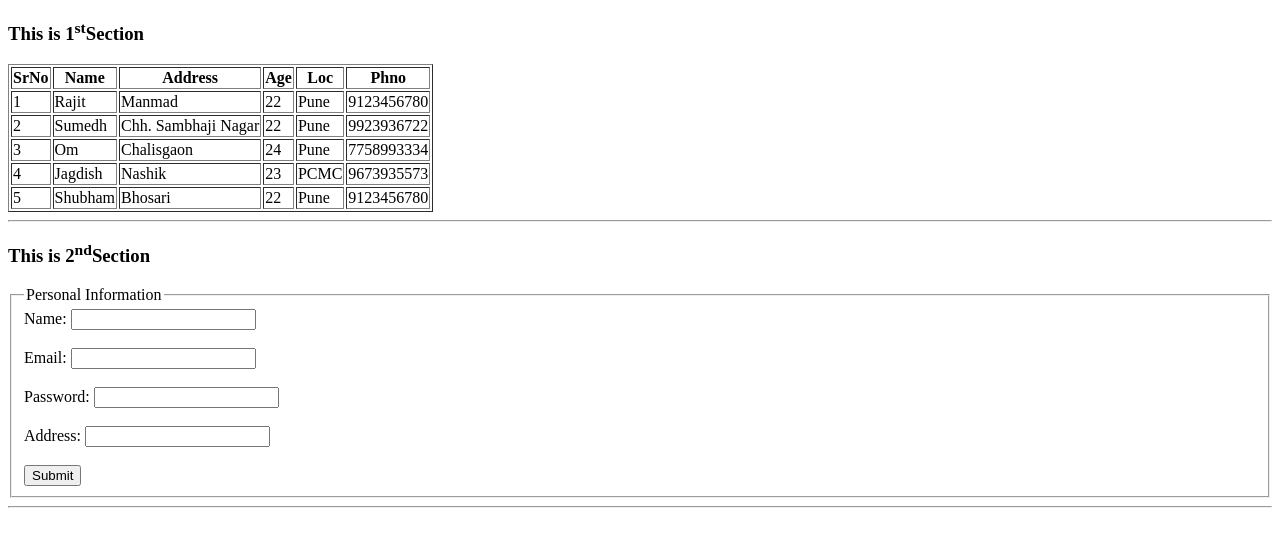
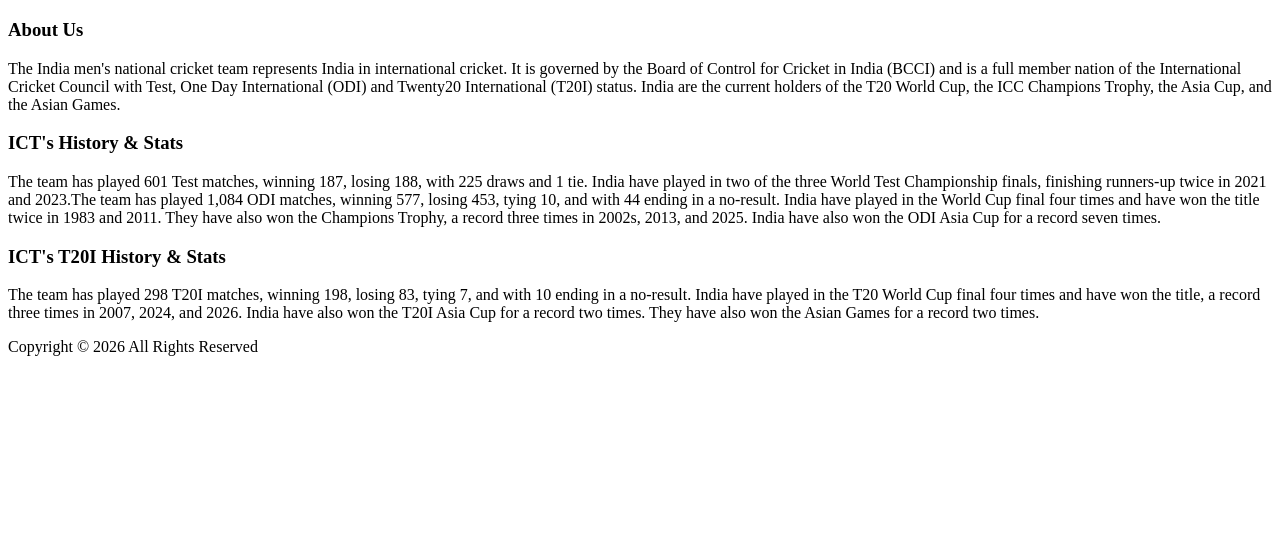
Before and after one commit to rd-007/fc_learning_html, a plain HTML site: page aboutus.html in a window 1280 px wide. Shown: the part 87-634 px from the top of the page. Drawn offline with Linux system fonts and the light colour scheme.

Commit message:
Updated the About Us Page

```diff
--- a/aboutus.html
+++ b/aboutus.html
@@ -20,96 +20,31 @@
      <!-- Header ends -->
     <h1>This is about page</h1>
 
-             <!-- Section 1 starts -->
-       <section>
-        <h3>This is 1<sup>st</sup>Section </h3>
-            <article>
-                <table border="1">
-            <thead>
-                <tr>
-                    <th>SrNo</th>
-                    <th>Name</th>
-                    <th>Address</th>
-                    <th>Age</th>
-                    <th>Loc</th>
-                    <th>Phno</th>
-                </tr>
-            </thead>
-
-            <tbody>
-                <tr>
-                    <td>1</td>
-                    <td>Rajit</td>
-                    <td>Manmad</td>
-                    <td>22</td>
-                    <td>Pune</td>
-                    <td>9123456780</td>
-                </tr>
-
-                <tr>
-                    <td>2</td>
-                    <td>Sumedh</td>
-                    <td>Chh. Sambhaji Nagar</td>
-                    <td>22</td>
-                    <td>Pune</td>
-                    <td>9923936722</td>
-                </tr>
-
-                <tr>
-                    <td>3</td>
-                    <td>Om</td>
-                    <td>Chalisgaon</td>
-                    <td>24</td>
-                    <td>Pune</td>
-                    <td>7758993334</td>
-                </tr>
-
-                <tr>
-                    <td>4</td>
-                    <td>Jagdish</td>
-                    <td>Nashik</td>
-                    <td>23</td>
-                    <td>PCMC</td>
-                    <td>9673935573</td>
-                </tr>
-
-                <tr>
-                    <td>5</td>
-                    <td>Shubham</td>
-                    <td>Bhosari</td>
-                    <td>22</td>
-                    <td>Pune</td>
-                    <td>9123456780</td>
-                </tr>
-
-            </tbody>
-        </table>
-            </article>
-        </section>
-        <!-- Section 1 ends -->
-        <hr>
-        <!-- Section 2 starts -->
-       <section>
-        <h3>This is 2<sup>nd</sup>Section </h3>
-            <article>
-                <fieldset>
-                    <legend>Personal Information</legend>
-                    <form>
-                        <label for="name">Name:</label>
-                        <input type="text" id="name" name="name"><br><br>
-                        <label for="email">Email:</label>
-                        <input type="email" id="email" name="email"><br><br>
-                        <label for="password">Password:</label>
-                        <input type="password" id="password" name="password"><br><br>
-                        <label for="address">Address:</label>
-                        <input type="text" id="address" name="address"><br><br>
-                        <input type="submit" value="Submit">
-                    </form>
-                </fieldset>
-            </article>
-        </section>
-        <!-- Section 2 ends -->
-         <hr>
+              <main>
+        <article>
+            <h3>About Us</h3>
+            <p>
+             The India men's national cricket team represents India in international cricket. It is governed by the Board of Control for Cricket in India (BCCI) and is a full member nation of the International Cricket Council with Test, One Day International (ODI) and Twenty20 International (T20I) status. India are the current holders of the T20 World Cup, the ICC Champions Trophy, the Asia Cup, and the Asian Games.
+            </p>
+        </article>
+    </main>
+    <aside>
+        <h3> ICT's History & Stats</h3>
+        <p>
+         The team has played 601 Test matches, winning 187, losing 188, with 225 draws and 1 tie. India have played in two of the three World Test Championship finals, finishing runners-up twice in 2021 and 2023.The team has played 1,084 ODI matches, winning 577, losing 453, tying 10, and with 44 ending in a no-result. India have played in the World Cup final four times and have won the title twice in 1983 and 2011. They have also won the Champions Trophy, a record three times in 2002s, 2013, and 2025. India have also won the ODI Asia Cup for a record seven times.
+        </p>
+    </aside>
+    <main>
+        <article>
+            <h3>ICT's T20I History & Stats</h3>
+            <p>
+             The team has played 298 T20I matches, winning 198, losing 83, tying 7, and with 10 ending in a no-result. India have played in the T20 World Cup final four times and have won the title, a record three times in 2007, 2024, and 2026. India have also won the T20I Asia Cup for a record two times. They have also won the Asian Games for a record two times.
+            </p>
+        </article>
+    </main>
+    <footer>
+        <p>Copyright &copy; 2026 All Rights Reserved</p>
+    </footer>
 
 </body>
 </html>
```
